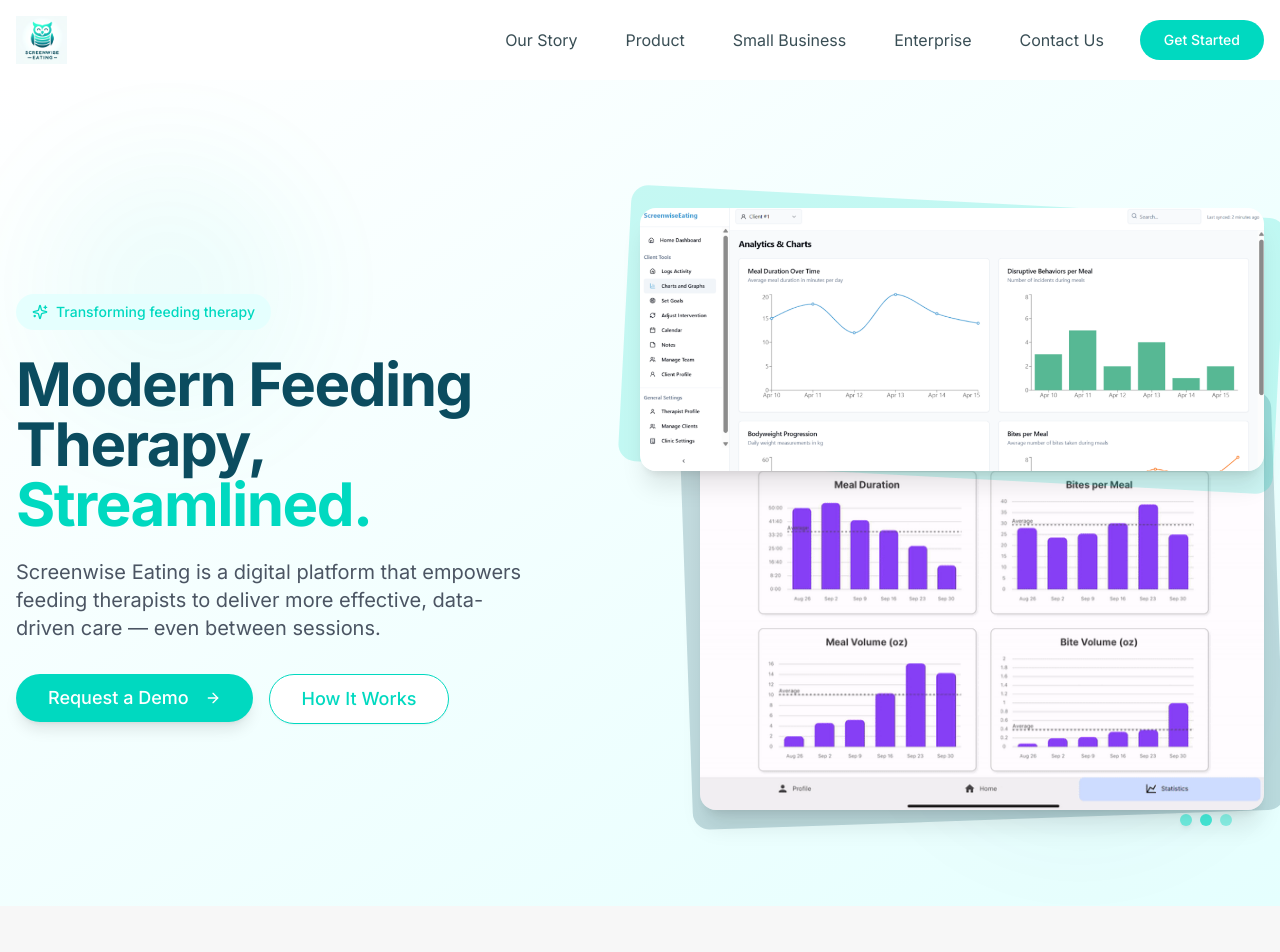
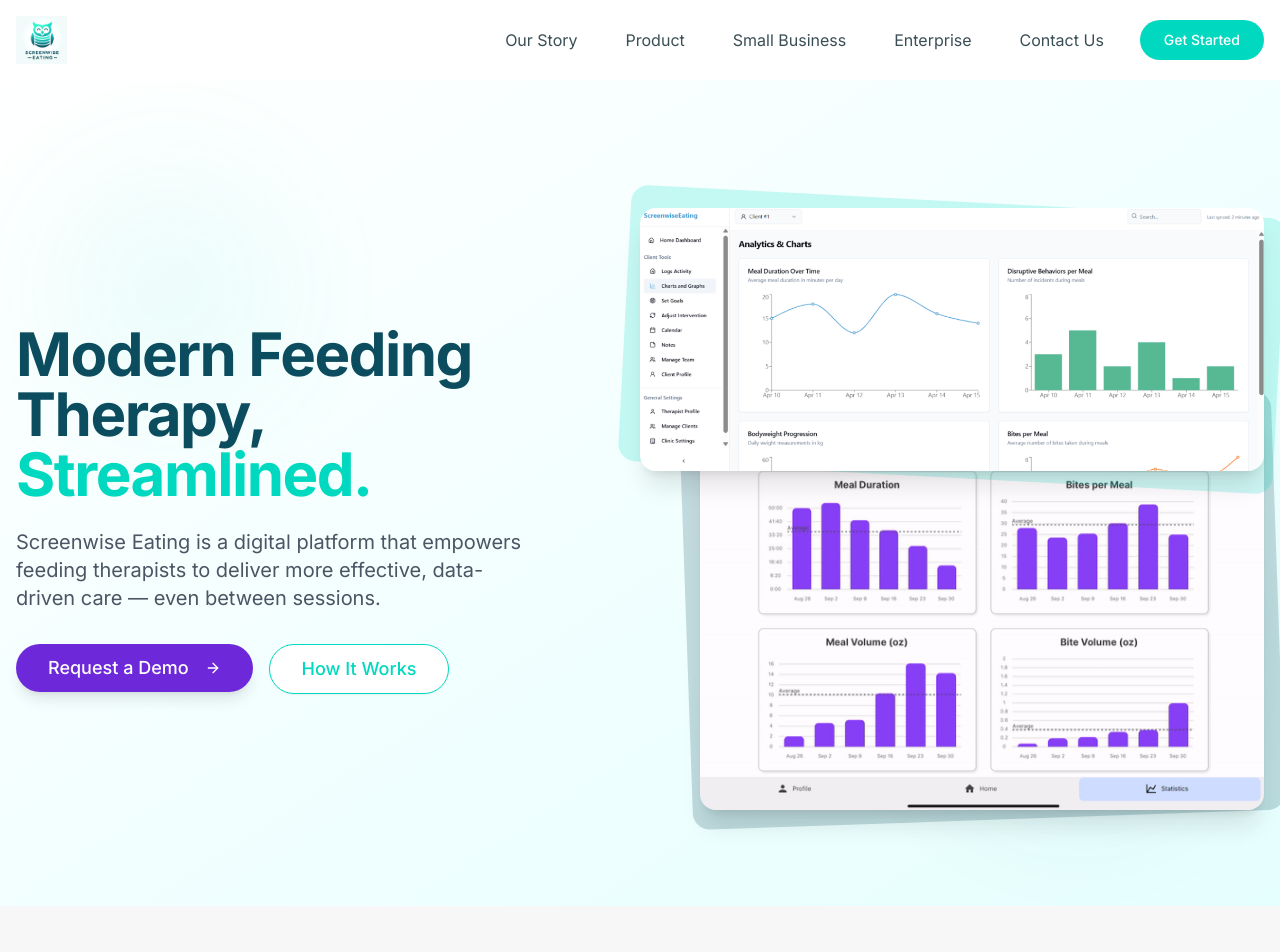
Before and after one commit to canaankimball/screenwise-website-builder, a React (Vite) app: page / in a window 1280 px wide. Shown: the top 952 px of the page. Built offline with nearby package versions, Linux system fonts and the light colour scheme.

Commit message:
Visual edit in Lovable
Edited UI in Lovable

```diff
--- a/src/components/home/Hero.tsx
+++ b/src/components/home/Hero.tsx
@@ -1,11 +1,8 @@
-
 import React from 'react';
 import { ArrowRight, Sparkles } from 'lucide-react';
 import { Button } from '@/components/ui/button';
-
 const Hero = () => {
-  return (
-    <section className="relative overflow-hidden bg-gradient-to-br from-white to-screenwise-light pt-20 pb-16 md:pt-32 md:pb-24">
+  return <section className="relative overflow-hidden bg-gradient-to-br from-white to-screenwise-light pt-20 pb-16 md:pt-32 md:pb-24">
       {/* Background decorative elements */}
       <div className="absolute top-20 left-10 w-64 h-64 bg-screenwise-teal opacity-5 rounded-full blur-3xl"></div>
       <div className="absolute bottom-20 right-10 w-80 h-80 bg-screenwise-navy opacity-5 rounded-full blur-3xl"></div>
@@ -13,10 +10,7 @@ const Hero = () => {
       <div className="container mx-auto px-4 relative z-10">
         <div className="flex flex-col md:flex-row items-center">
           <div className="md:w-1/2 mb-10 md:mb-0 md:pr-10">
-            <div className="inline-flex items-center px-4 py-2 bg-screenwise-light rounded-full text-screenwise-teal mb-6 animate-fade-in">
-              <Sparkles className="mr-2" size={16} />
-              <span className="text-sm font-medium">Transforming feeding therapy</span>
-            </div>
+
 
             <h1 className="text-4xl md:text-5xl lg:text-6xl font-bold mb-6 leading-tight text-screenwise-navy animate-fade-in">
               Modern Feeding Therapy, <span className="text-screenwise-teal">Streamlined.</span>
@@ -29,7 +23,7 @@ const Hero = () => {
             <div className="flex flex-col sm:flex-row gap-4 animate-fade-in" style={{
             animationDelay: '0.4s'
           }}>
-              <Button className="bg-screenwise-teal hover:bg-screenwise-teal-dark text-white rounded-full px-8 py-6 text-lg shadow-lg hover:shadow-xl transform hover:-translate-y-1 transition-all duration-300 flex items-center">
+              <Button className="hover:bg-screenwise-teal-dark text-white rounded-full px-8 py-6 text-lg shadow-lg hover:shadow-xl transform hover:-translate-y-1 transition-all duration-300 flex items-center bg-violet-700 hover:bg-violet-600">
                 Request a Demo <ArrowRight className="ml-2" size={18} />
               </Button>
               <Button variant="outline" className="border-screenwise-teal text-screenwise-teal hover:bg-screenwise-light rounded-full px-8 py-6 text-lg shadow-sm hover:shadow-md transform hover:-translate-y-1 transition-all duration-300">
@@ -44,11 +38,7 @@ const Hero = () => {
             animationDelay: '0.6s'
           }}>
               <div className="absolute inset-0 bg-screenwise-teal rounded-2xl opacity-20 transform rotate-3 scale-105"></div>
-              <img
-                src="/lovable-uploads/1e7cfa7d-c175-43d2-97f2-8681914420a0.png"
-                alt="Screenwise Eating dashboard showing analytics and charts"
-                className="rounded-2xl shadow-xl w-full relative z-10 hover:shadow-2xl transition-shadow duration-300"
-              />
+              <img src="/lovable-uploads/1e7cfa7d-c175-43d2-97f2-8681914420a0.png" alt="Screenwise Eating dashboard showing analytics and charts" className="rounded-2xl shadow-xl w-full relative z-10 hover:shadow-2xl transition-shadow duration-300" />
             </div>
 
             {/* Second dashboard image - positioned to overlap with the first one */}
@@ -56,24 +46,14 @@ const Hero = () => {
             animationDelay: '0.8s'
           }}>
               <div className="absolute inset-0 bg-screenwise-navy rounded-2xl opacity-20 transform -rotate-2 scale-105"></div>
-              <img
-                src="/lovable-uploads/dcc5b79d-10f6-4010-861a-fd0d4040f3d2.png"
-                alt="Mobile app showing meal metrics"
-                className="rounded-2xl shadow-xl w-full relative z-10 hover:shadow-2xl transition-shadow duration-300"
-              />
+              <img src="/lovable-uploads/dcc5b79d-10f6-4010-861a-fd0d4040f3d2.png" alt="Mobile app showing meal metrics" className="rounded-2xl shadow-xl w-full relative z-10 hover:shadow-2xl transition-shadow duration-300" />
 
               {/* Decorative indicator dots */}
-              <div className="absolute -bottom-4 right-8 flex space-x-2 z-20">
-                <div className="h-3 w-3 rounded-full bg-screenwise-teal shadow-md animate-pulse"></div>
-                <div className="h-3 w-3 rounded-full bg-screenwise-teal opacity-70"></div>
-                <div className="h-3 w-3 rounded-full bg-screenwise-teal opacity-40"></div>
+
             </div>
           </div>
         </div>
       </div>
-      </div>
-    </section>
-  );
+    </section>;
 };
-
 export default Hero;
```
Lines whose indentation alone changed are shown as unchanged.
